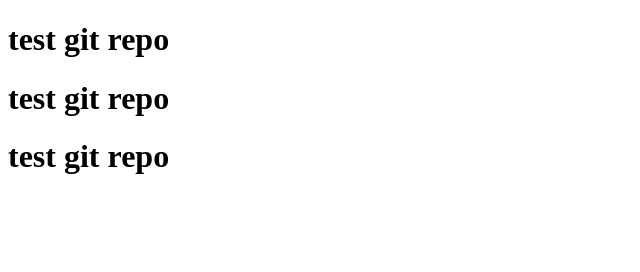
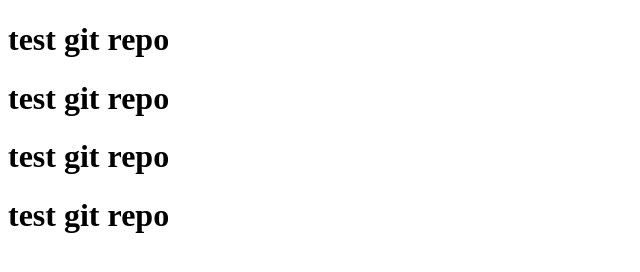
Before and after one commit to freelancerdipakbarman/gitcom, a plain HTML site: page index.html in a window 1280 px wide. Shown: the whole page, without its empty margins (0-640 px from the left). Drawn offline with Linux system fonts and the light colour scheme.

Commit message:
version change

```diff
--- a/index.html
+++ b/index.html
@@ -10,5 +10,6 @@
     <h1>test git repo</h1>
     <h1>test git repo</h1>
     <h1>test git repo</h1>
+    <h1>test git repo</h1>
 </body>
 </html>
```
